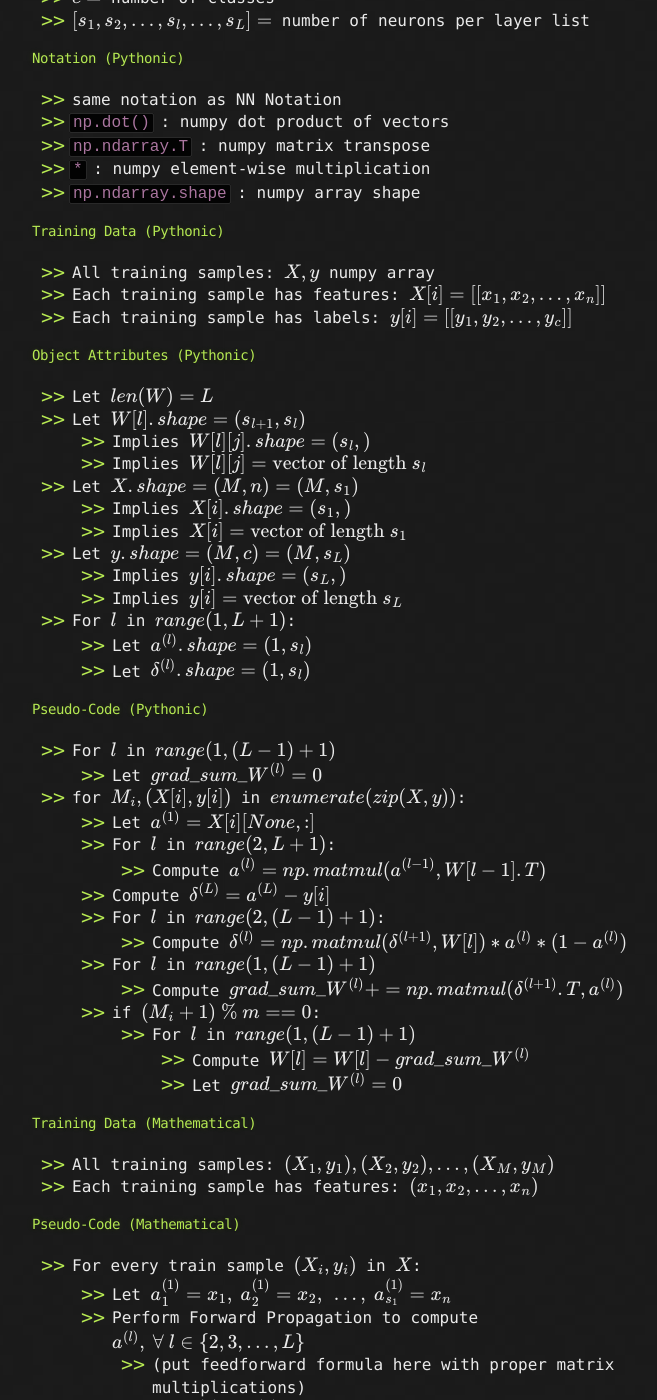
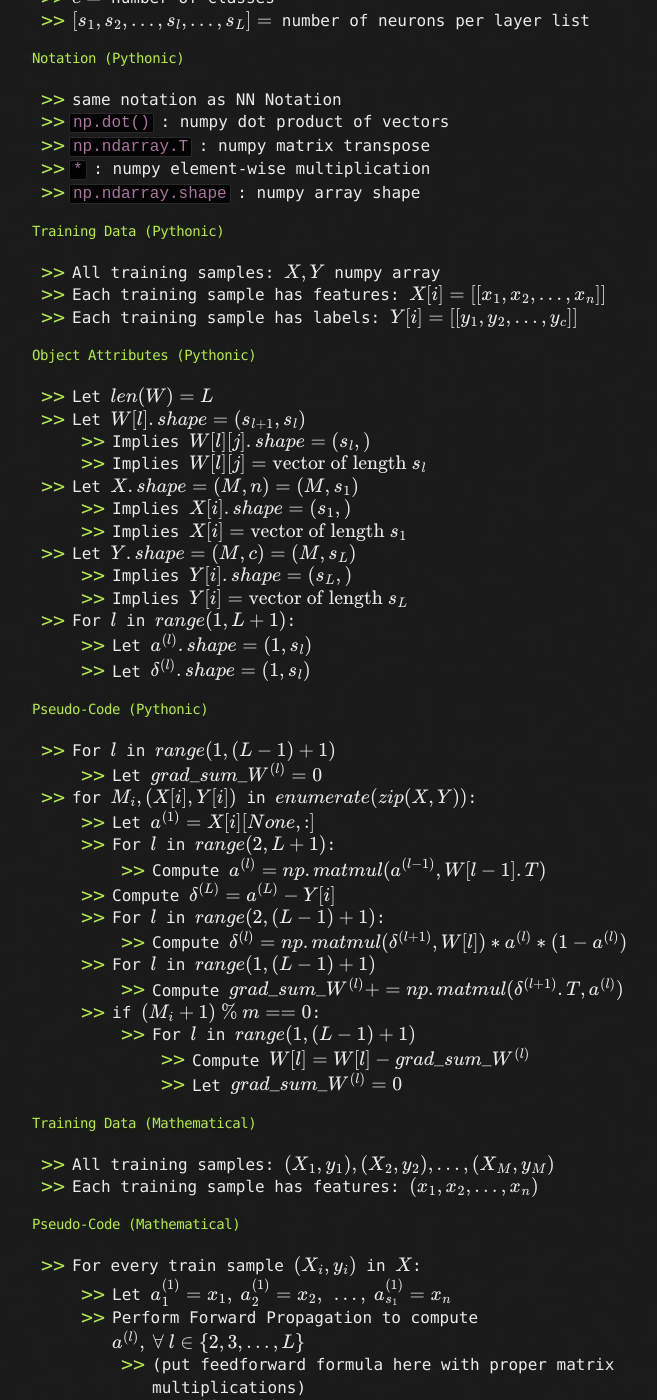
Before and after one commit to LivingProgram/ml-notes, a Jekyll site: the page built from index.md, in a window 1280 px wide and 1400 px high, scrolled down 15006 px. Shown: the whole window, without its empty margins (308-965 px from the left). Built offline with Jekyll 4.4.1, drawn with Linux system fonts in a browser that asks for light colours; our own code applies the rules of GitHub Pages for plain Markdown files; formulas are drawn with MathJax 3; the repository's description, which GitHub fills in, is left out.

Commit message:
change y to Y

```diff
--- a/index.md
+++ b/index.md
@@ -460,9 +460,9 @@ $$
 - `np.ndarray.shape` : numpy array shape
 
 #### Training Data (Pythonic)
-- All training samples: $$X, y$$ numpy array
+- All training samples: $$X, Y$$ numpy array
 - Each training sample has features: $$X[i]=[[x_1,x_2,\ldots,x_n]]$$
-- Each training sample has labels: $$y[i]=[[y_1,y_2,\ldots,y_c]]$$
+- Each training sample has labels: $$Y[i]=[[y_1,y_2,\ldots,y_c]]$$
 
 #### Object Attributes (Pythonic)
 - Let $$len(W)=L$$
@@ -472,9 +472,9 @@ $$
 - Let $$X.shape=(M,n)=(M,s_1)$$
   - Implies $$X[i].shape=(s_1,)$$
   - Implies $$X[i]=\text{vector of length}\ s_1$$
-- Let $$y.shape=(M,c)=(M,s_L)$$
-  - Implies $$y[i].shape=(s_L,)$$
-  - Implies $$y[i]=\text{vector of length}\ s_L$$
+- Let $$Y.shape=(M,c)=(M,s_L)$$
+  - Implies $$Y[i].shape=(s_L,)$$
+  - Implies $$Y[i]=\text{vector of length}\ s_L$$
 - For $$l$$ in $$range(1,L+1)$$:
   - Let $$a^{(l)}.shape=(1,s_l)$$
   - Let $$\delta^{(l)}.shape=(1,s_l)$$
@@ -482,11 +482,11 @@ $$
 #### Pseudo-Code (Pythonic)
 - For $$l$$ in $$range(1,(L-1)+1)$$
   - Let $$grad\_sum\_W^{(l)}=0$$
-- for $$M_i, (X[i],y[i])$$ in $$enumerate(zip(X,y))$$:
+- for $$M_i, (X[i],Y[i])$$ in $$enumerate(zip(X,Y))$$:
   - Let $$a^{(1)}=X[i][None,:]$$
   - For $$l$$ in $$range(2,L+1)$$:
     - Compute $$a^{(l)}=np.matmul(a^{(l-1)},W[l-1].T)$$
-  - Compute $$\delta^{(L)}=a^{(L)}-y[i]$$
+  - Compute $$\delta^{(L)}=a^{(L)}-Y[i]$$
   - For $$l$$ in $$range(2,(L-1)+1)$$:
     - Compute $$\delta^{(l)}=np.matmul(\delta^{(l+1)},W[l])*a^{(l)}*(1-a^{(l)})$$
   - For $$l$$ in $$range(1,(L-1)+1)$$
```
